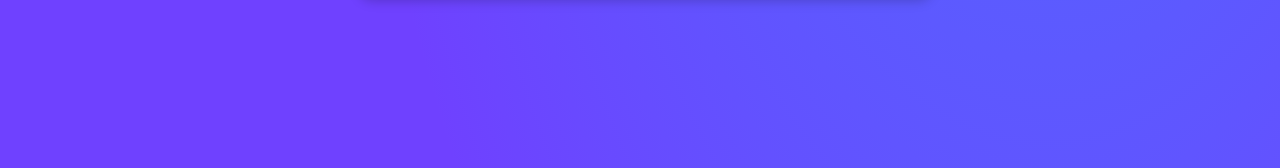
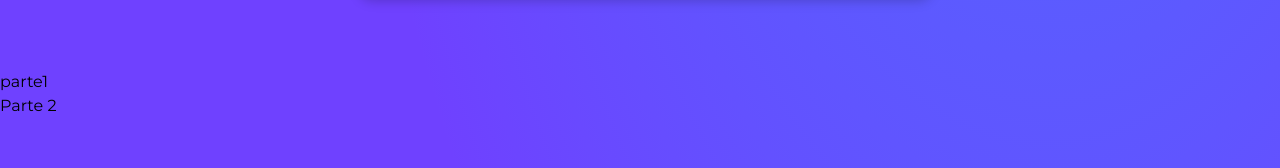
Before and after one commit to AIHolmann/portfolio, a Next.js app: page / in a window 1280 px wide. Shown: the part 4610-4778 px from the top of the page. Built offline with nearby package versions, Linux system fonts and the light colour scheme.

Commit message:
footer init

```diff
--- a/src/app/page.tsx
+++ b/src/app/page.tsx
@@ -5,6 +5,7 @@ import Proyects from "@/components/Proyects/Proyects";
 import Education from "@/components/Education/Education";
 import Contact from "@/components/Contact/Contact";
 import style from "./page.module.css";
+import Footer from "@/components/Footer/Footer";
 
 const Index = () => {
   return (
@@ -27,6 +28,9 @@ const Index = () => {
       <div id="contact">
         <Contact />
       </div>
+      <div id="footer">
+        <Footer />
+      </div>
     </div>
   );
 };
--- /dev/null
+++ b/src/components/Footer/Footer.tsx
@@ -0,0 +1,10 @@
+const Footer = () => {
+  return (
+    <footer>
+      <div>parte1</div>
+      <div>Parte 2</div>
+    </footer>
+  );
+};
+
+export default Footer;
```
